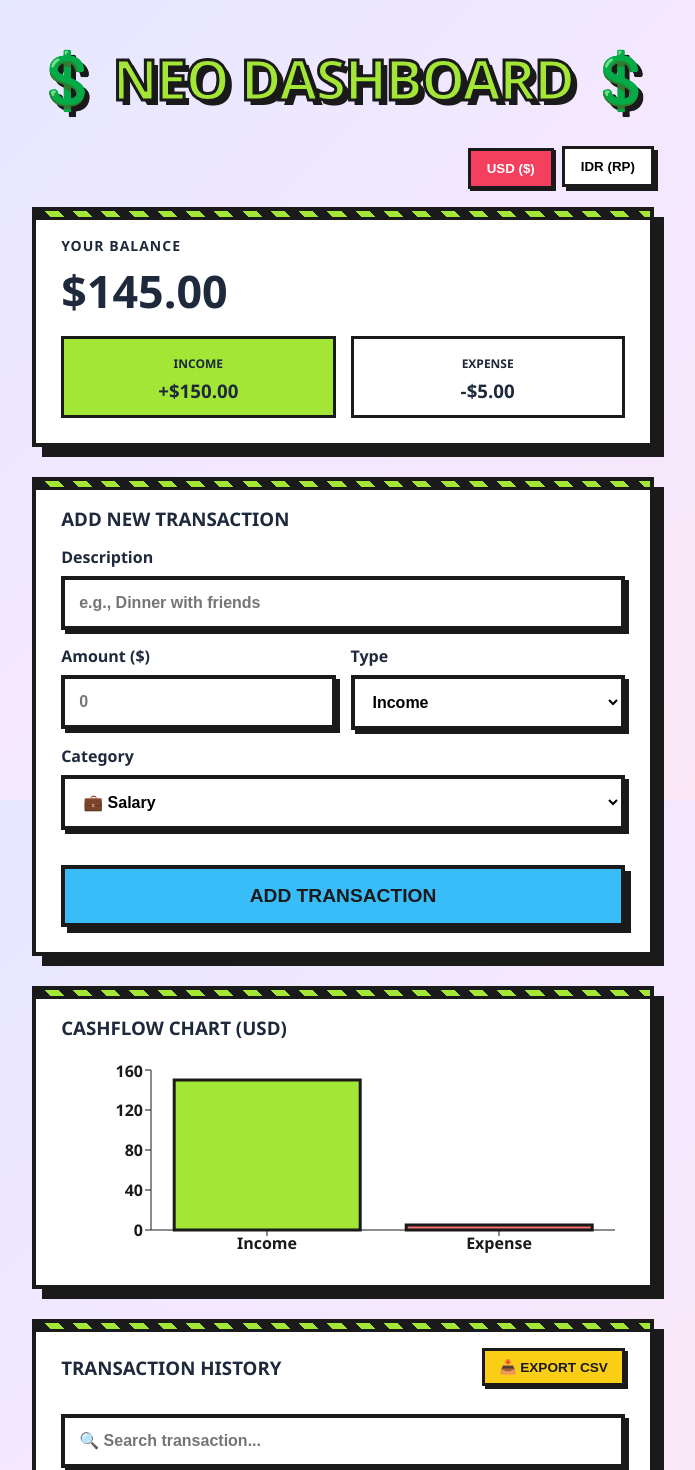
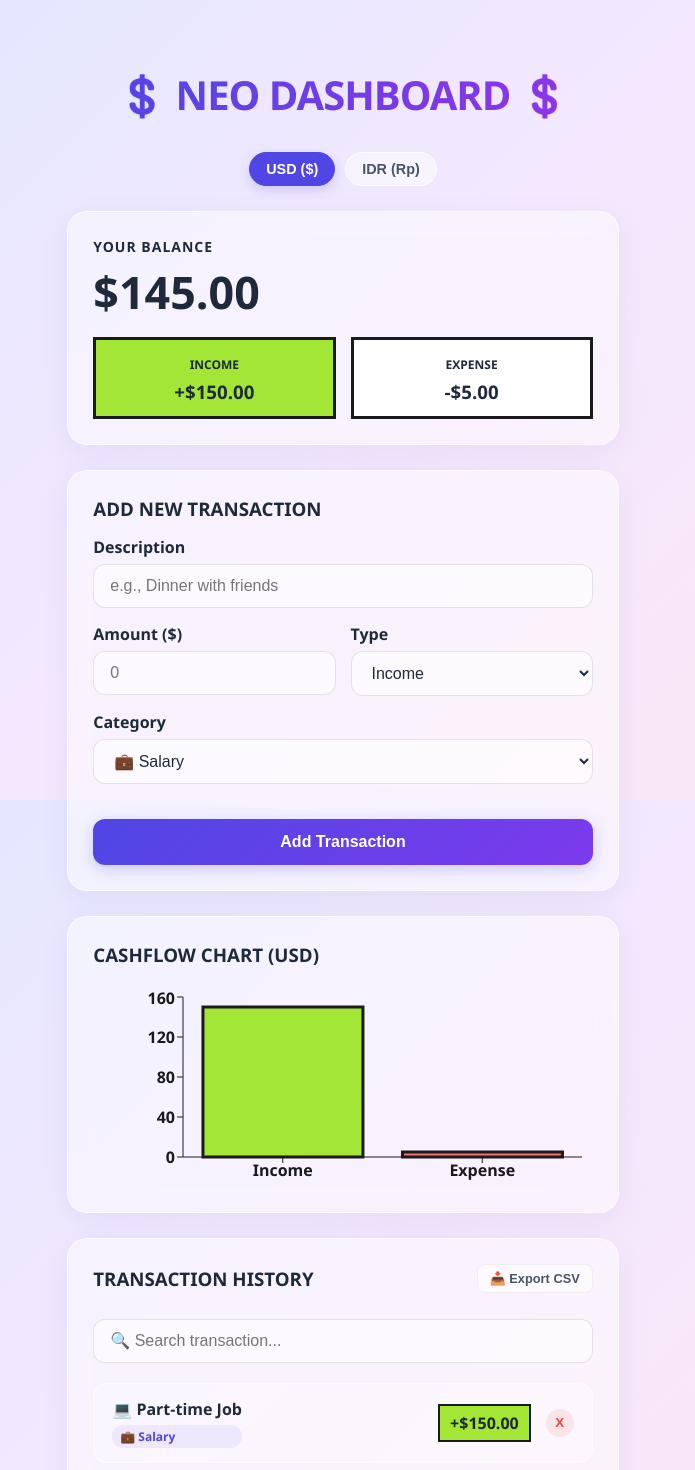
Before and after one commit to Alvinfaizt/personal-finance-dashboard, a React (Vite) app: page / in a window 1280 px wide. Shown: the top 1470 px of the page, without its empty margins (297-992 px from the left). Built offline with nearby package versions, Linux system fonts and the light colour scheme.

Commit message:
Feat: refactor App.css for improved layout, modern styling, and enhanced hover effects

```diff
--- a/src/App.css
+++ b/src/App.css
@@ -1,141 +1,136 @@
-/* Container Utama & Grid Layout */
+/* Container Utama */
 .container {
   padding: 40px 20px;
-  max-width: 800px;
-  /* Diperlebar agar bisa muat grid samping */
+  max-width: 650px;
   margin: 0 auto;
+  width: 100%;
+  box-sizing: border-box;
 }
 
-/* Judul Utama Bergaya Komik Pop-Art */
+/* Judul Utama yang Bersih dan Modern */
 .main-title {
-  font-size: 3.5rem;
-  font-weight: 900;
-  text-transform: uppercase;
-  letter-spacing: -2px;
-  margin: 0 0 30px 0;
-  text-shadow: 5px 5px 0px #1a1a1a;
-  color: #a3e635;
-  /* Hijau neon */
-  -webkit-text-stroke: 3px #1a1a1a;
+  font-size: 2.5rem;
+  font-weight: 800;
   text-align: center;
+  letter-spacing: -1px;
+  margin-bottom: 30px;
+  background: linear-gradient(to right, #4f46e5, #9333ea);
+  -webkit-background-clip: text;
+  -webkit-text-fill-color: transparent;
 }
 
-/* Kotak Utama dengan Tekstur Kasar Neubrutalism */
+/* Efek Kaca Utama (Frosted Glass Container) */
 .neo-box {
-  background-color: #ffffff;
-  border: 4px solid #1a1a1a;
+  background: rgba(255, 255, 255, 0.45);
+  /* Putih semi-transparan */
+  backdrop-filter: blur(12px);
+  /* EFEK UTAMA: Membuat blur latar belakang */
+  -webkit-backdrop-filter: blur(12px);
+  border: 1px solid rgba(255, 255, 255, 0.6);
+  /* Kilauan tepi kaca */
   padding: 25px;
-  border-radius: 0px;
-  margin-bottom: 30px;
-  box-shadow: 10px 10px 0px #1a1a1a;
-  position: relative;
-  overflow: hidden;
+  border-radius: 20px;
+  /* Sudut melengkung sangat halus */
+  margin-bottom: 25px;
+  box-shadow: 0 8px 32px 0 rgba(31, 38, 135, 0.06);
+  /* Bayangan lembut */
+  transition: transform 0.3s ease, box-shadow 0.3s ease;
 }
 
-/* Menambahkan Tekstur Garis-Garis Koran Khas Brutalism */
-.neo-box::before {
-  content: "";
-  position: absolute;
-  top: 0;
-  left: 0;
-  right: 0;
-  height: 6px;
-  background: repeating-linear-gradient(45deg, #1a1a1a, #1a1a1a 10px, #a3e635 10px, #a3e635 20px);
-  border-bottom: 3px solid #1a1a1a;
+.neo-box:hover {
+  transform: translateY(-2px);
+  box-shadow: 0 12px 40px 0 rgba(31, 38, 135, 0.1);
 }
 
+/* Kotak Bahaya/Defisit Versi Kaca */
 .neo-box-danger {
-  background-color: #ffe4e4;
-  border: 4px solid #1a1a1a;
+  background: rgba(254, 226, 226, 0.5);
+  backdrop-filter: blur(12px);
+  -webkit-backdrop-filter: blur(12px);
+  border: 1px solid rgba(255, 255, 255, 0.5);
   padding: 25px;
-  margin-bottom: 30px;
-  box-shadow: 10px 10px 0px #1a1a1a;
-  position: relative;
+  border-radius: 20px;
+  margin-bottom: 25px;
+  box-shadow: 0 8px 32px 0 rgba(220, 38, 38, 0.05);
 }
 
-.neo-box-danger::before {
-  content: "";
-  position: absolute;
-  top: 0;
-  left: 0;
-  right: 0;
-  height: 6px;
-  background: repeating-linear-gradient(45deg, #1a1a1a, #1a1a1a 10px, #ff5c5c 10px, #ff5c5c 20px);
-  border-bottom: 3px solid #1a1a1a;
+/* Kolom Pilihan Mata Uang (Currency Toggle) */
+.currency-bar {
+  display: flex;
+  justify-content: center;
+  gap: 10px;
+  margin-bottom: 25px;
 }
 
-/* Input & Select Tebal */
+.btn-currency {
+  padding: 8px 16px;
+  font-weight: 600;
+  font-size: 0.9rem;
+  border: 1px solid rgba(255, 255, 255, 0.7);
+  background: rgba(255, 255, 255, 0.5);
+  backdrop-filter: blur(4px);
+  border-radius: 30px;
+  /* Lonjong pill-shaped */
+  cursor: pointer;
+  color: #475569;
+  transition: all 0.2s ease;
+}
+
+.btn-currency.active {
+  background: #4f46e5;
+  color: white;
+  border-color: #4f46e5;
+  box-shadow: 0 4px 12px rgba(79, 70, 229, 0.2);
+}
+
+/* Input & Select Bergaya Minimalis Kaca */
 .neo-input,
 .neo-select {
   width: 100%;
-  padding: 14px;
+  padding: 12px 16px;
   box-sizing: border-box;
-  border: 4px solid #1a1a1a;
-  border-radius: 0px;
-  font-weight: 800;
+  border: 1px solid rgba(0, 0, 0, 0.1);
+  border-radius: 12px;
+  font-weight: 500;
   font-size: 1rem;
-  background-color: #fff;
-  margin-top: 8px;
-  box-shadow: 4px 4px 0px #1a1a1a;
+  background: rgba(255, 255, 255, 0.6);
+  color: #1e293b;
+  margin-top: 6px;
+  transition: all 0.2s ease;
 }
 
 .neo-input:focus,
 .neo-select:focus {
   outline: none;
-  background-color: #fff7d6;
-  transform: translate(-2px, -2px);
-  box-shadow: 6px 6px 0px #1a1a1a;
+  border-color: #4f46e5;
+  background: rgba(255, 255, 255, 0.9);
+  box-shadow: 0 0 0 4px rgba(79, 70, 229, 0.1);
 }
 
-/* Tombol Switch Mata Uang (Currency Toggle) */
-.currency-bar {
-  display: flex;
-  justify-content: flex-end;
-  gap: 10px;
-  margin-bottom: 20px;
-}
-
-.btn-currency {
-  padding: 10px 16px;
-  font-weight: 900;
-  border: 3px solid #1a1a1a;
-  background-color: #fff;
-  cursor: pointer;
-  box-shadow: 4px 4px 0px #1a1a1a;
-  text-transform: uppercase;
-}
-
-.btn-currency.active {
-  background-color: #f43f5e;
-  /* Pink cerah */
-  color: white;
-  transform: translate(2px, 2px);
-  box-shadow: 2px 2px 0px #1a1a1a;
-}
-
-/* Tombol Aksi Utama */
+/* Tombol Submit Utama (Modern Gradient) */
 .neo-btn {
   width: 100%;
-  padding: 16px;
-  background-color: #38bdf8;
-  color: #1a1a1a;
-  border: 4px solid #1a1a1a;
-  border-radius: 0px;
-  font-size: 1.2rem;
-  font-weight: 900;
-  text-transform: uppercase;
+  padding: 14px;
+  background: linear-gradient(135deg, #4f46e5 0%, #7c3aed 100%);
+  color: white;
+  border: none;
+  border-radius: 12px;
+  font-size: 1rem;
+  font-weight: 600;
   cursor: pointer;
-  box-shadow: 6px 6px 0px #1a1a1a;
+  box-shadow: 0 4px 15px rgba(79, 70, 229, 0.25);
   margin-top: 15px;
+  transition: all 0.2s ease;
 }
 
 .neo-btn:hover {
-  background-color: #a3e635;
+  opacity: 0.95;
+  transform: translateY(-1px);
+  box-shadow: 0 6px 20px rgba(79, 70, 229, 0.35);
 }
 
 .neo-btn:active {
-  transform: translate(6px, 6px);
-  box-shadow: 0px 0px 0px #1a1a1a;
+  transform: translateY(1px);
 }
 
 /* List Item Riwayat Transaksi */
@@ -143,49 +138,78 @@
   display: flex;
   justify-content: space-between;
   align-items: center;
-  padding: 16px;
-  border: 4px solid #1a1a1a;
-  background-color: #fff;
-  margin-bottom: 12px;
-  box-shadow: 5px 5px 0px #1a1a1a;
+  padding: 14px 18px;
+  border: 1px solid rgba(255, 255, 255, 0.4);
+  background: rgba(255, 255, 255, 0.3);
+  margin-bottom: 10px;
+  border-radius: 14px;
+  transition: background 0.2s ease;
 }
 
-/* Badge Kategori */
+.neo-list-item:hover {
+  background: rgba(255, 255, 255, 0.5);
+}
+
+/* Badge Kategori Imut */
 .neo-badge {
   font-size: 0.75rem;
-  font-weight: 900;
-  text-transform: uppercase;
-  padding: 4px 8px;
-  border: 2px solid #1a1a1a;
-  background-color: #e0f2fe;
+  font-weight: 600;
+  padding: 3px 8px;
+  border-radius: 20px;
+  background: rgba(79, 70, 229, 0.08);
+  color: #4f46e5;
   display: inline-block;
 }
 
-.neo-alert-danger {
-  background-color: #ff5c5c;
-  color: #1a1a1a;
-  border: 4px solid #1a1a1a;
-  padding: 15px;
-  font-weight: 900;
-  margin-bottom: 25px;
-  box-shadow: 6px 6px 0px #1a1a1a;
+/* Tombol Hapus Bulat Halus */
+.neo-btn-delete {
+  background: rgba(239, 68, 68, 0.1);
+  border: none;
+  color: #ef4444;
+  font-weight: 700;
+  border-radius: 50%;
+  width: 28px;
+  height: 28px;
+  display: flex;
+  align-items: center;
+  justify-content: center;
+  cursor: pointer;
+  transition: all 0.2s ease;
 }
 
-/* Tombol Ekspor Premium */
-.btn-export {
-  padding: 8px 14px;
-  background-color: #face15;
-  /* Kuning terang */
-  color: #1a1a1a;
-  border: 3px solid #1a1a1a;
-  font-weight: 900;
-  font-size: 0.85rem;
-  text-transform: uppercase;
-  cursor: pointer;
-  box-shadow: 3px 3px 0px #1a1a1a;
+.neo-btn-delete:hover {
+  background: #ef4444;
+  color: white;
 }
 
-.btn-export:active {
-  transform: translate(3px, 3px);
-  box-shadow: 0px 0px 0px #1a1a1a;
+/* Tombol Ekspor Lembut */
+.btn-export {
+  padding: 6px 12px;
+  background: rgba(255, 255, 255, 0.6);
+  border: 1px solid rgba(0, 0, 0, 0.05);
+  color: #475569;
+  font-weight: 600;
+  font-size: 0.8rem;
+  border-radius: 8px;
+  cursor: pointer;
+  transition: all 0.2s ease;
 }
+
+.btn-export:hover {
+  background: #fff;
+  box-shadow: 0 2px 8px rgba(0, 0, 0, 0.05);
+}
+
+/* Kotak Pesan Error */
+.neo-alert-danger {
+  background: rgba(239, 68, 68, 0.9);
+  backdrop-filter: blur(8px);
+  color: white;
+  border-radius: 12px;
+  padding: 12px 16px;
+  font-weight: 600;
+  font-size: 0.9rem;
+  margin-bottom: 20px;
+  box-shadow: 0 4px 15px rgba(239, 68, 68, 0.2);
+  text-align: center;
+}
```
